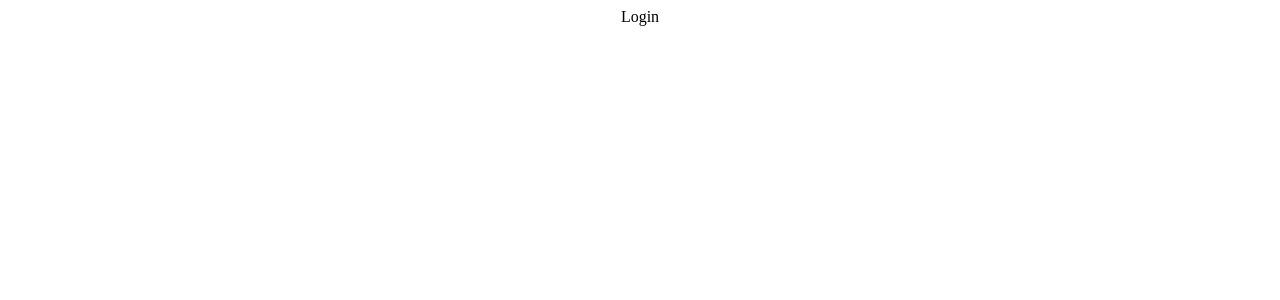
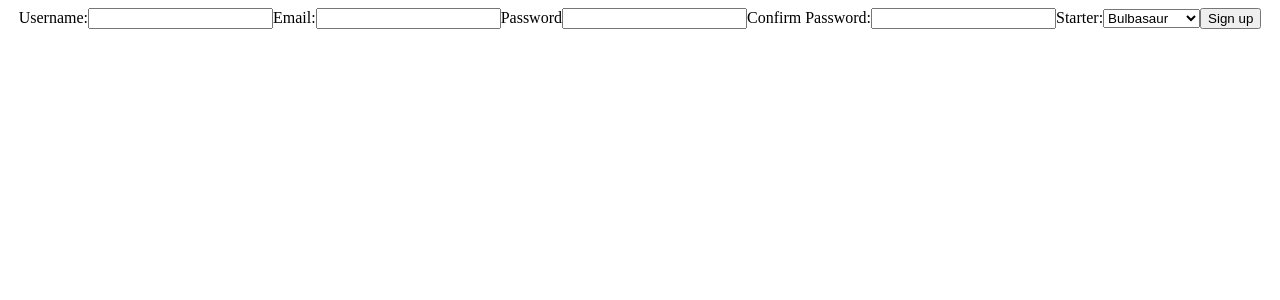
Before and after one commit to matthewcourtneydev/pokedex, a React (Create React App) app in the folder client/: page /login in a window 1280 px wide. Shown: the top 300 px of the page. Built offline with nearby package versions, Linux system fonts and the light colour scheme.

Commit message:
mdc_pokedex added in login form and checked password will make post call next to create a new user will need to create check user inventory

```diff
--- /dev/null
+++ b/client/src/components/login.jsx
@@ -0,0 +1,46 @@
+import React, { useRef }  from "react";
+
+const LoginForm = () => {
+    const userRef = useRef();
+    const emailRef = useRef();
+    const passRef = useRef();
+    const conPassRef = useRef();
+    const startRef = useRef();
+
+    function handleSubmit() {
+        const user = {
+            username: userRef.current.value,
+            email: emailRef.current.value,
+            password: passRef.current.value,
+            starter: startRef.current.value
+        }
+
+        if(passRef.current.value !== conPassRef.current.value) {
+            console.log("ERROR HANDLE")
+        } else {
+            console.log(user);
+        }
+    }
+
+  return (
+    <div id="login-form">
+      <label htmlFor="username">Username:</label>
+      <input type="text" name="username" ref={userRef} />
+      <label htmlFor="email">Email:</label>
+      <input type="email" name="email" ref={emailRef} />
+      <label htmlFor="password">Password</label>
+      <input type="password" name="password" ref={passRef} />
+      <label htmlFor="confirm-password">Confirm Password:</label>
+      <input type="password" name="confirm-password" ref={conPassRef} />
+      <label htmlFor="starter">Starter:</label>
+      <select name="starter" id="starter" ref={startRef}>
+        <option value="001">Bulbasaur</option>
+        <option value="004">Charmander</option>
+        <option value="007">Squirtle</option>
+      </select>
+      <button onClick={handleSubmit}>Sign up</button>
+    </div>
+  );
+};
+
+export default LoginForm;
--- a/client/src/pages/login.jsx
+++ b/client/src/pages/login.jsx
@@ -1,9 +1,10 @@
 import React from 'react';
+import LoginForm from '../components/login';
 
 const Login = () => {
     return (
         <div>
-            Login
+            <LoginForm />
         </div>
     );
 }
```
